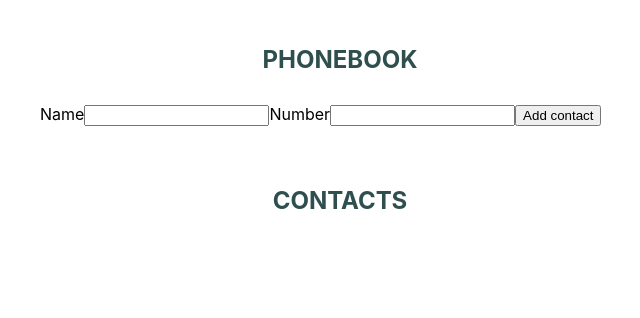
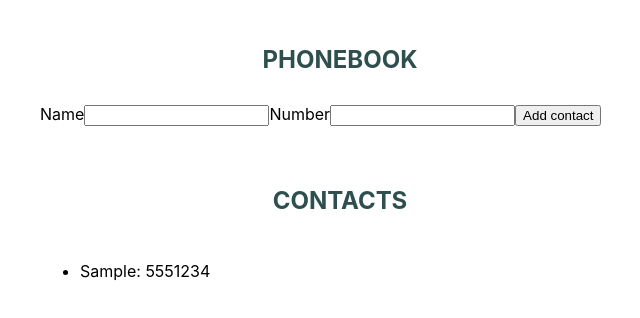
Before and after one commit to teiatan/goit-react-hw-02-phonebook, a React (Create React App) app: page / in a window 1280 px wide. Both pictures are taken after typing "Sample", "5551234" into the empty fields and a click on the button "Add contact". Shown: the top 318 px of the page, without its empty margins (300-940 px from the left). Built offline with nearby package versions, Linux system fonts and the light colour scheme.

Commit message:
contacts from form are added to contactlist and rendered

```diff
--- a/src/components/App.jsx
+++ b/src/components/App.jsx
@@ -21,20 +21,20 @@ export class App extends Component {
     filter: '',
   };
 
-  dataFromSubmitForm = data => {
-    console.log(data);
+  takeDataFromSubmitForm = data => {
+    this.setState({contacts: [...this.state.contacts, data]});
   };
 
   render() {
     return (
       <>
         <Section title="Phonebook">
-          <ContactForm submitData={this.dataFromSubmitForm}/>
+          <ContactForm submitData={this.takeDataFromSubmitForm}/>
         </Section>
 
         <Section title="Contacts">
           <Filter />
-          <ContactList />
+          <ContactList contacts={this.state.contacts} />
         </Section>
       </>
     );
--- a/src/components/ContactList/ContactList.js
+++ b/src/components/ContactList/ContactList.js
@@ -1,10 +1,16 @@
 //import PropTypes from 'prop-types';
 
-export function ContactList({props}) {
+export function ContactList({contacts}) {
     return (
-        <>
+        <ul>
+            {contacts.map((contact) => {
+                return (
+                    <li key={contact.name}>{contact.name}: {contact.number}</li>
+                );
+            }
 
-        </>
+            )}
+        </ul>
     );
 };
 
```
